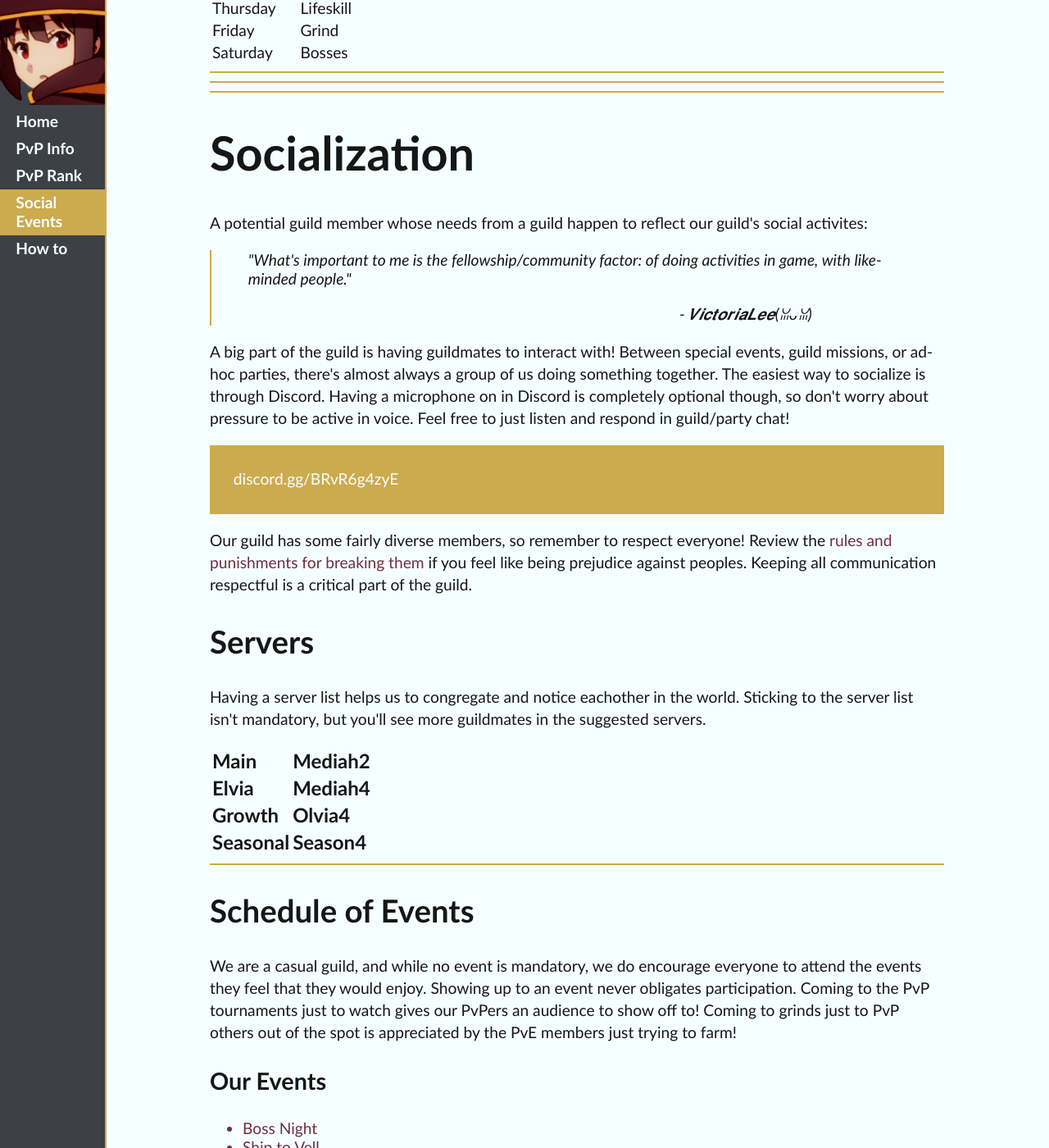
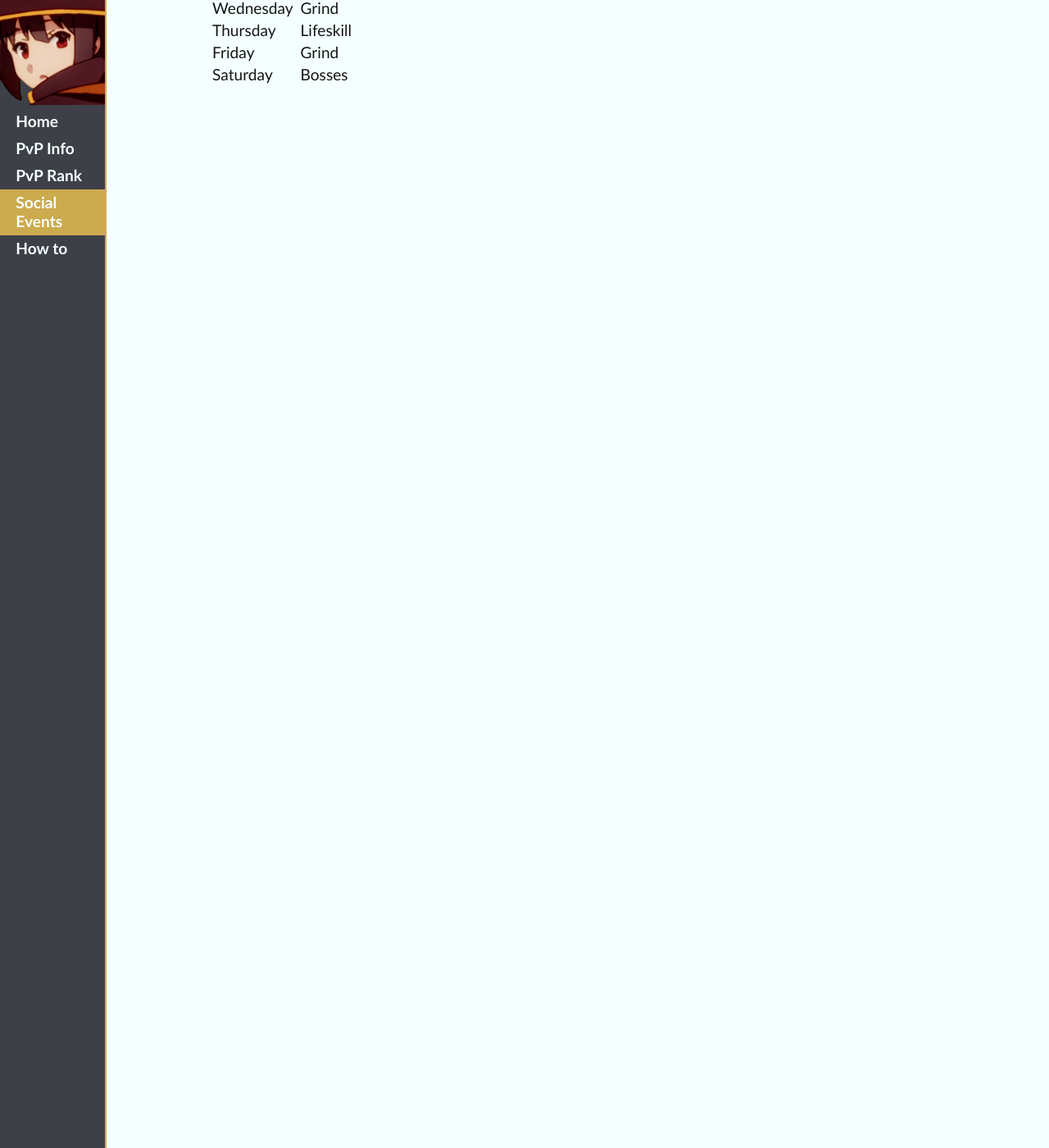
Before and after one commit to ideonella/ideonella.github.io, a Jekyll site: the page built from social.md, in a window 1280 px wide and 1400 px high, scrolled down 3156 px. Shown: the whole window at 82% size. Built offline with Jekyll 4.4.1, drawn with Linux system fonts in a browser that asks for light colours; some of the changed text lies outside the part shown.

Commit message:
html to md final

```diff
--- a/social.md
+++ b/social.md
@@ -8,7 +8,7 @@ title: Social Events
 A potential guild member:
 
 > "What's important to me is the fellowship/community factor: of doing activities in game, with like-minded people."
-> <span class="signature">- 𝑽𝒊𝒄𝒕𝒐𝒓𝒊𝒂𝑳𝒆𝒆(ꈍᴗꈍ) {: .signature}</span>
+> <span class=".signature">- 𝑽𝒊𝒄𝒕𝒐𝒓𝒊𝒂𝑳𝒆𝒆(ꈍᴗꈍ)</span>
 
 A big part of the guild is having guildmates to interact with! Between special events, guild missions, or ad-hoc parties, there's almost always a group of us doing something together. The easiest way to socialize is through Discord. Having a microphone on in Discord is completely optional though, so don't worry about pressure to be active in voice. Feel free to just listen and respond in guild/party chat!
 
@@ -103,86 +103,3 @@ These are the suggested daily activites!
 |Friday|Grind|
 |Saturday|Bosses|
 {: .small strong}
-
----
----
----
-
-<h1 id="socialization">Socialization</h1>
-<p>A potential guild member whose needs from a guild happen to reflect our guild's social activites:</p>
-<blockquote>"What's important to me is the fellowship/community factor: of doing activities in game, with like-minded people."<br><p class="signature">- 𝑽𝒊𝒄𝒕𝒐𝒓𝒊𝒂𝑳𝒆𝒆(ꈍᴗꈍ)</p></blockquote>
-<p>A big part of the guild is having guildmates to interact with! Between special events,
- guild missions, or ad-hoc parties, there's almost always a group of us doing something together.
- The easiest way to socialize is through Discord.
- Having a microphone on in Discord is completely optional though, so don't worry about pressure to be active in voice.
- Feel free to just listen and respond in guild/party chat!</p>
-<p class="alert"><a class="white-text" href="https://discord.gg/BRvR6g4zyE">discord.gg/BRvR6g4zyE</a></p>
-<p>Our guild has some fairly diverse members, so remember to respect everyone! Review the <a href="/#rules">rules and punishments for breaking them</a>
- if you feel like being prejudice against peoples. Keeping all communication respectful is a critical part of the guild.</p>
-<h2 id="servers">Servers</h2>
-<p>Having a server list helps us to congregate and notice eachother in the world. Sticking to the server list isn't mandatory,
- but you'll see more guildmates in the suggested servers.</p>
-<table class="small strong"><tbody>
-<tr><td>Main</td><td>Mediah2</td></tr>
- <tr><td>Elvia</td><td>Mediah4</td></tr>
- <tr><td>Growth</td><td>Olvia4</td></tr>
- <tr><td>Seasonal</td><td>Season4</td></tr>
-</tbody></table>
-<hr>
-<h2 id="schedule-of-events">Schedule of Events</h2>
-<p>We are a casual guild, and while no event is mandatory, we do encourage everyone to attend the events they feel that they would enjoy. Showing up to an event never
- obligates participation. Coming to the PvP tournaments just to watch gives our PvPers an audience to show off to! Coming to grinds just to PvP others out
- of the spot is appreciated by the PvE members just trying to farm!
-<h3 id="our-events">Our Events</h3>
-<ul>
- <a href="#boss-night"><li>Boss Night</li></a>
- <a href="#ship-to-vell"><li>Ship to Vell</li></a>
- <a href="#pvp-tournaments"><li>PvP Tournaments</li></a>
- <a href="#mirumok-grinding"><li>Mirumok Grinding</li></a>
- <a href="#guild-voting"><li>Guild Voting</li></a>
- <a href="#daily-theme"><li>Daily Theme</li></a>
-</ul>
- <hr>
- <h3 id="boss-night">Boss Night</h3>
-<p>Our largest social event so far is boss night! We meet up in <b>Heidel</b> every <b>Saturday</b> night. This event gives the guild members silver and skill points.</p>
- <table class="strong"><tbody><tr><td>8-pm Western</td><td>9-pm Mountain</td><td>10-pm Central</td><td>11-pm Eastern</td></tr></tbody></table>
- <hr>
- <h3 id="ship-to-vell">Ship to Vell</h3>
-<p>Every <b>Wednesday</b> and <b>Sunday</b> we meet up on the <b>Velia</b> docks and make a platoon. We make conversation and have a leisurely sail up to Vell.
- Then, we frantically dive down and swim back up avoiding Vell's insta-kill abilities! This boss has a rare chance to drop Vell's heart.
- The item sells for around 12 billion silver!
- <p class="critical">Vell is a world boss. We must leave on the half hour sharp in order to make it on time!</p>
-<table class="strong"><tbody>
-<tr><td>Wednesdays</td></tr>
-<tr><td>4:20-pm Western</td><td>5:20-pm Mountain</td><td>6:20-pm Central</td><td>7:20-pm Eastern</td></tr>
- <tr><td>Sundays</td></tr>
- <tr><td>1:20-pm Western</td><td>2:20-pm Mountain</td><td>3:20-pm Central</td><td>4:20-pm Eastern</td></tr>
-</tbody></table>
- <p>eastcoast&westcoast blazeit</p>
- <hr>
- <h3 id="pvp-tournaments">PvP Tournaments</h3>
-<p>Some of our members are passionate about PvP. This lets us have fun tournament events! There are two kinds of tournaments. Ranked and unranked.
- Power, or ranked, tournaments happen on the first <b>Sunday</b> of the month after Vell and are used to determine P-Rank. Power tournaments use the member's own characters and gear.
- Enlisted's P-Rank will be published, but publishing is optional for regular members.
- Unranked tournaments happen every Sunday after Vell. Unranked tournaments can take on several forms: Oasis, where everyone must use Oasis event
- armor, weapons, and cannot use accessories; Trial, where everyone uses a trial character for the tournament; and Node, where everyone must limit their AP/DP to a certain
- amount.</p><p>This is a great spectator event!</p>
- <hr>
- <h3 id="mirumok-grinding">Mirumok Grinding</h3>
-<p>After Vell on <b>Wednesdays</b>, we form groups and go farm Mirumoks! Mirumoks give some of the best Combat EXP in the game, and it's a good way to get some extra money.</p>
- <hr>
- <h3 id="guild-voting">Guild Voting</h3>
-<p>On <b>Fridays</b> we open voting for guild skills. These skills are unlocked with points earned by guild missions. So if you really want a skill, make sure you participate in
- the guild missions. The votes are counted Sunday night. Voting for more than one skill is allowed.</p><p>The Stawpoll will be posted in Discord on Friday evening.</p>
- <hr>
- <h3 id="daily-theme">Daily Theme</h3>
-<p>These are the suggested daily activites!</p>
-<table class="small strong"><tbody>
-<tr><td>Sunday</td><td>Quest</td></tr>
- <tr><td>Monday</td><td>Lifeskill</td></tr>
- <tr><td>Tuesday</td><td>PvP</td></tr>
- <tr><td>Wednesday</td><td>Grind</td></tr>
- <tr><td>Thursday</td><td>Lifeskill</td></tr>
- <tr><td>Friday</td><td>Grind</td></tr>
- <tr><td>Saturday</td><td>Bosses</td></tr>
-</tbody></table>
```
